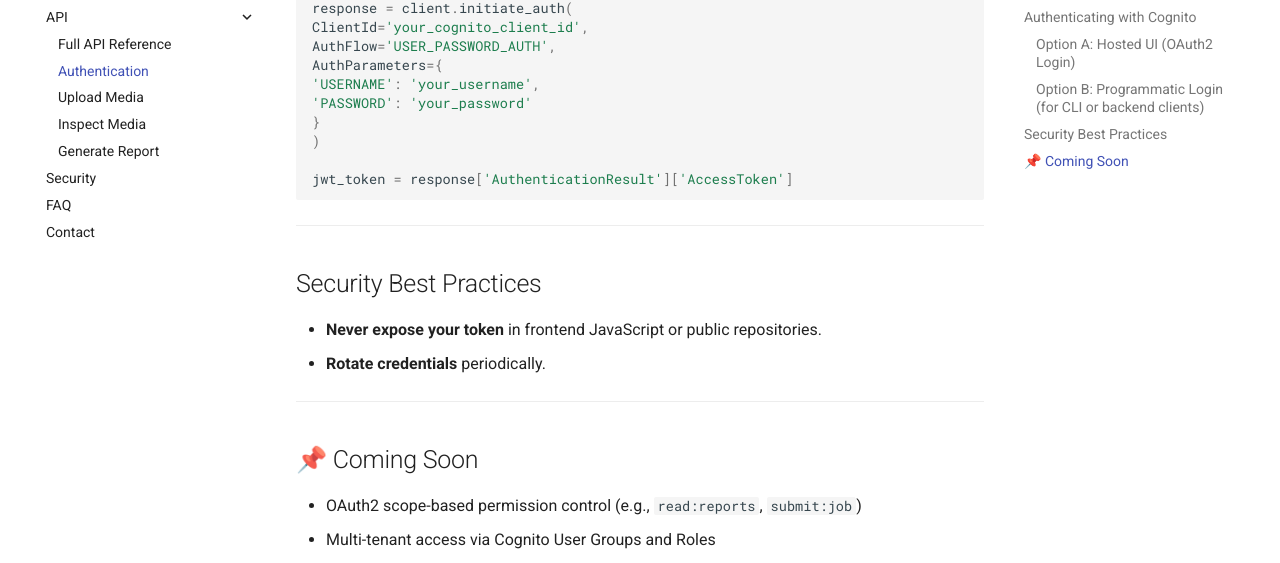
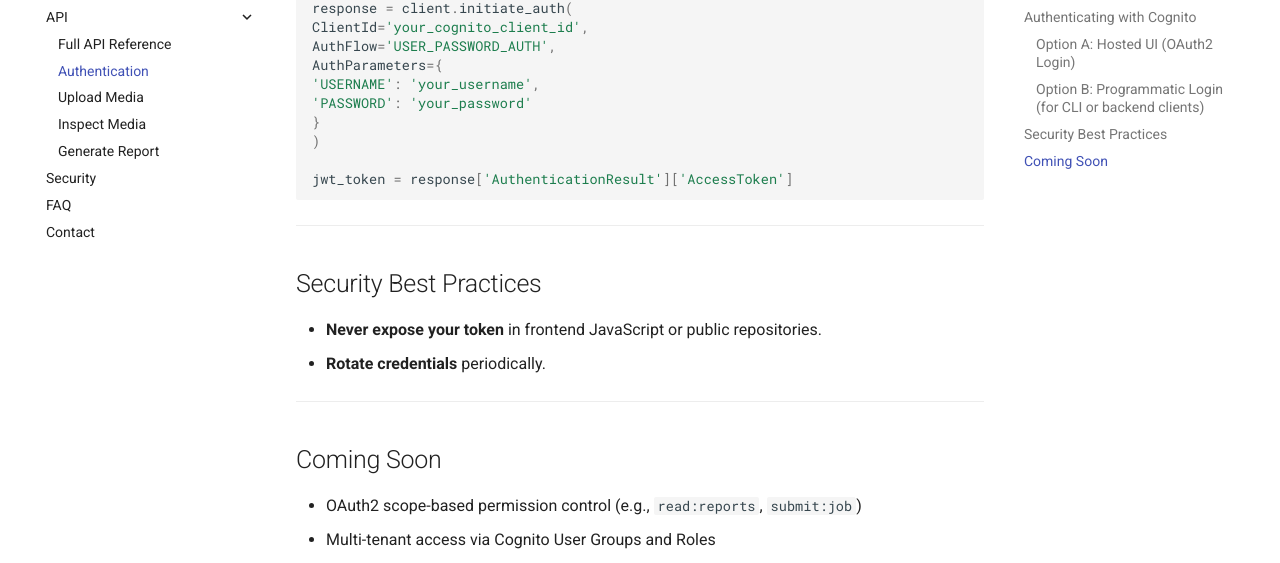
Before and after one commit to smileslab/probe_truth_docs, an MkDocs documentation site: the page built from docs/api/authentication.md, in a window 1280 px wide and 900 px high, scrolled down 1957 px. Shown: the part 226-789 px from the top of the window. Built offline with MkDocs 1.6.1 and Material for MkDocs 9.7.7, drawn with Linux system fonts in a browser that asks for light colours; comment, search, counter and statistics services are not loaded.

```diff
--- a/docs/api/authentication.md
+++ b/docs/api/authentication.md
@@ -93,7 +93,7 @@ jwt_token = response['AuthenticationResult']['AccessToken']
 
 ---
 
-## 📌 Coming Soon
+## Coming Soon
 
 - OAuth2 scope-based permission control (e.g., `read:reports`, `submit:job`)
 - Multi-tenant access via Cognito User Groups and Roles
```
